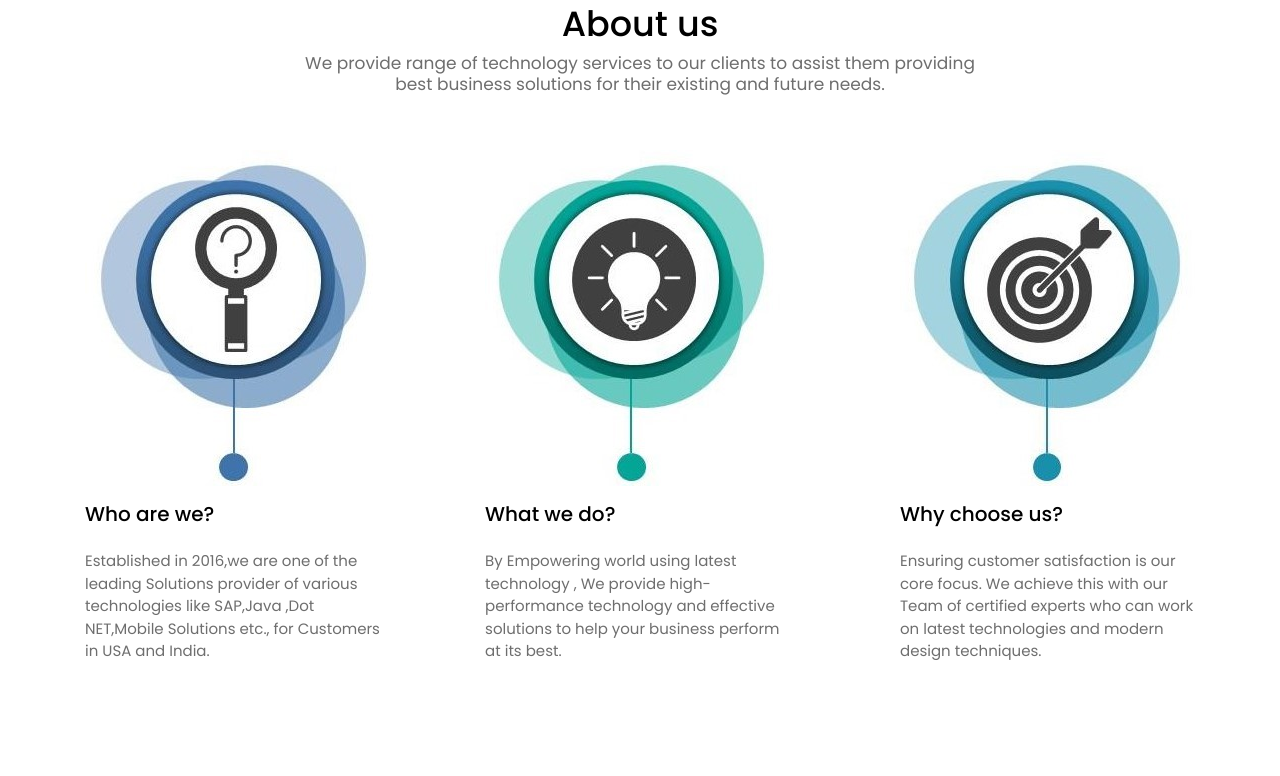
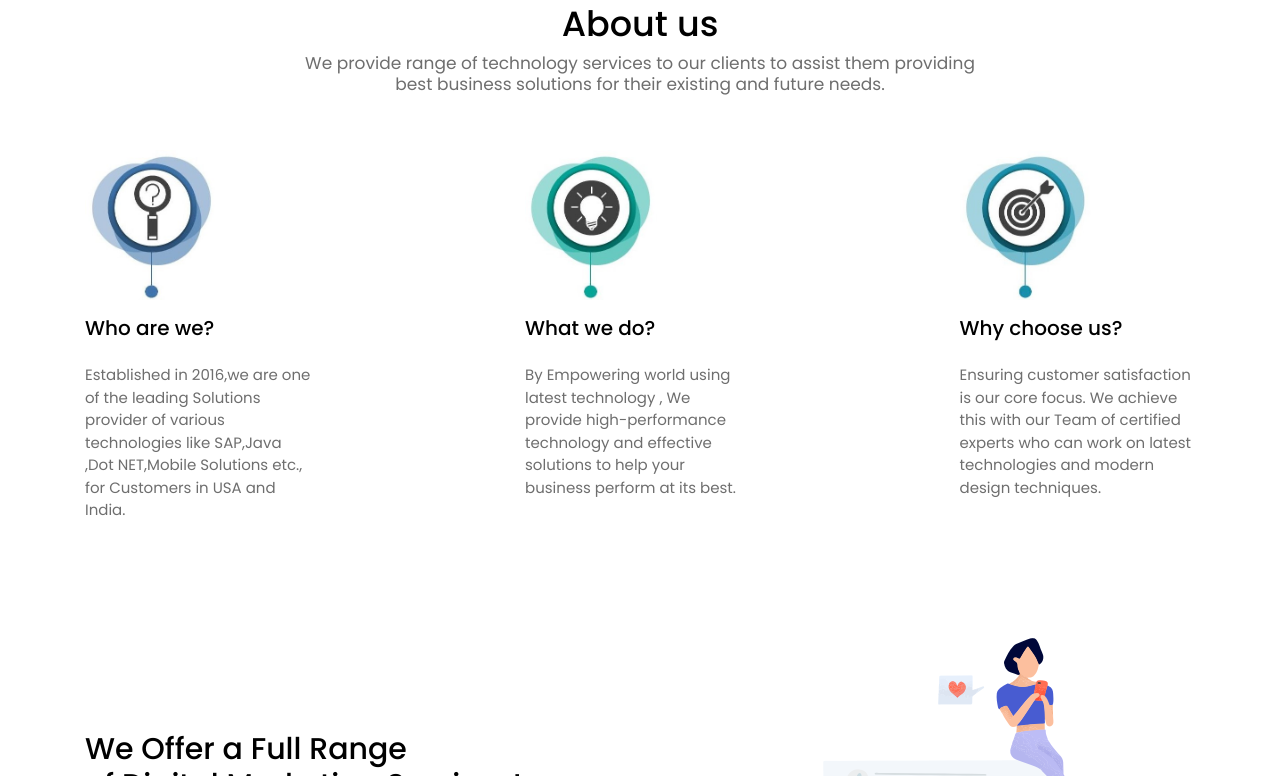
Before and after one commit to Sowmya2400/VergeSystem, a website: page index.html in a window 1280 px wide. Shown: the part 783-1559 px from the top of the page. Drawn offline with Linux system fonts and the light colour scheme.

Commit message:
aboutus 0.7

```diff
--- a/index.html
+++ b/index.html
@@ -76,7 +76,7 @@
         <div class="d-md-flex justify-content-between">
           <div class="grid-margin d-flex justify-content-start">
             <div class="features-width">
-              <img src="images/who.jpg" alt="" class="img-icons">
+              <img src="images/who.jpg" alt="" class="img-icons" style="height: 150px;">
               <h5 class="py-3">Who are we?</h5>
               <p class="text-muted">Established in 2016,we are one of the leading Solutions
                 provider of various technologies like
@@ -85,7 +85,7 @@
           </div>
           <div class="grid-margin d-flex justify-content-center">
             <div class="features-width">
-              <img src="images/what.jpg" alt="" class="img-icons">
+              <img src="images/what.jpg" alt="" class="img-icons" style="height: 150px;">
               <h5 class="py-3">What we do?</h5>
               <p class="text-muted">By Empowering world using latest technology , We provide high-performance
                 technology and effective solutions to help your business perform at its best.</p>
@@ -93,7 +93,7 @@
           </div>
           <div class="grid-margin d-flex justify-content-end">
             <div class="features-width">
-              <img src="images/why.jpg" alt="" class="img-icons">
+              <img src="images/why.jpg" alt="" class="img-icons" style="height: 150px;">
               <h5 class="py-3">Why choose us?</h5>
               <p class="text-muted">Ensuring customer satisfaction is our core focus. We achieve this with our
                 Team of certified experts who can work on latest technologies and modern design
```
